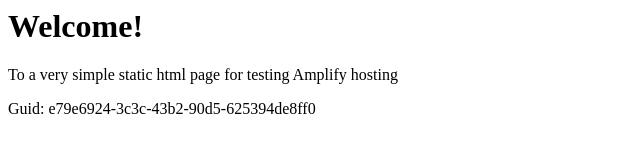
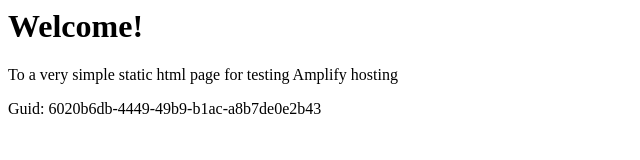
Before and after one commit to aws-aemilia-pdx/Github-PR-Commit-Integration-Test-DoNotTouch-GithubWebhookPreviewCanaryTest-v1-preprod-us-west-2, a website: page src/index.html in a window 1280 px wide. Shown: the full height of the page, 0-640 px from the left. Drawn offline with Linux system fonts and the light colour scheme.

Commit message:
commit from integ tests

```diff
--- a/src/index.html
+++ b/src/index.html
@@ -12,6 +12,6 @@
 <body>
     <h1>Welcome!</h1>
     <p>To a very simple static html page for testing Amplify hosting</p>
-    <p>Guid: e79e6924-3c3c-43b2-90d5-625394de8ff0</p></body>
+    <p>Guid: 6020b6db-4449-49b9-b1ac-a8b7de0e2b43</p></body>
 
 </html>
```
